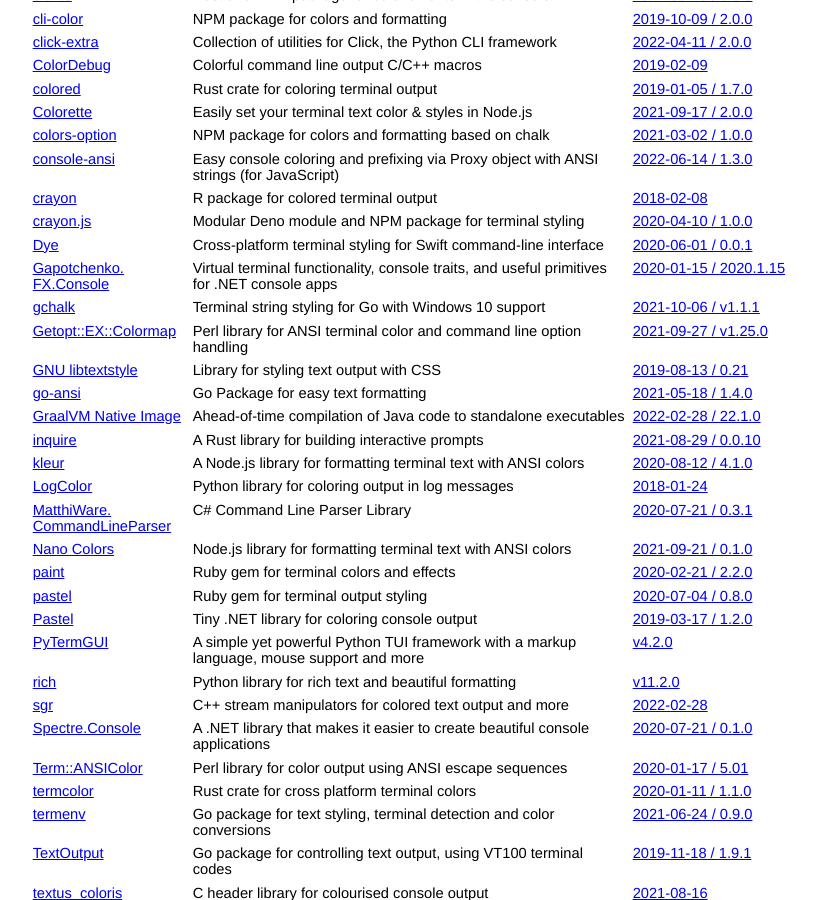
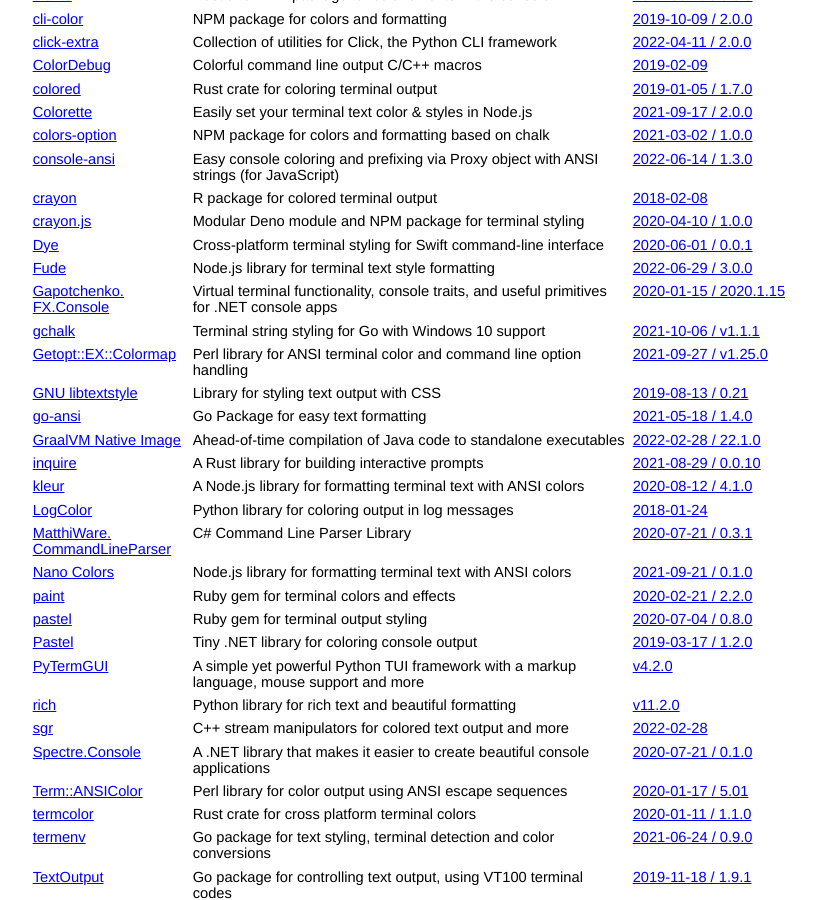
Before and after one commit to jcs/no_color, a Jekyll site: the page built from index.md, in a window 1280 px wide and 900 px high, scrolled down 1181 px. Shown: the whole window, without its empty margins (211-1027 px from the left). Built offline with Jekyll 4.4.1, drawn with Linux system fonts in a browser that asks for light colours; our own code applies the rules of GitHub Pages for plain Markdown files.

Commit message:
Add Fude (#187)

```diff
--- a/index.md
+++ b/index.md
@@ -97,6 +97,7 @@ color via `NO_COLOR`.
 | [crayon](https://github.com/r-lib/crayon) | R package for colored terminal output | [2018-02-08](https://github.com/r-lib/crayon/commit/700800135d04408bf1c99426b3fec9a4073b8a97) |
 | [crayon.js](https://github.com/crayon-js/crayon) | Modular Deno module and NPM package for terminal styling | [2020-04-10 / 1.0.0](https://github.com/crayon-js/crayon/commit/c7f8b1c4a1acecd93592bd330c04da70c0dc7051) |
 | [Dye](https://github.com/dduan/Dye) | Cross-platform terminal styling for Swift command-line interface | [2020-06-01 / 0.0.1](https://github.com/dduan/Dye/releases/tag/0.0.1) |
+| [Fude](https://github.com/msanguineti/fude) | Node.js library for terminal text style formatting | [2022-06-29 / 3.0.0](https://github.com/msanguineti/fude/releases/tag/v3.0.0) |
 | [Gapotchenko. FX.Console](https://github.com/gapotchenko/Gapotchenko.FX/tree/master/Source/Gapotchenko.FX.Console) | Virtual terminal functionality, console traits, and useful primitives for .NET console apps | [2020-01-15 / 2020.1.15](https://github.com/gapotchenko/Gapotchenko.FX/releases/tag/v2020.1.15) |
 | [gchalk](https://github.com/jwalton/gchalk) | Terminal string styling for Go with Windows 10 support | [2021-10-06 / v1.1.1](https://github.com/jwalton/gchalk/commit/f82cbdf7a0a48be8a91f9da03a253a7e47b5e40d) |
 | [Getopt::EX::Colormap](https://metacpan.org/release/Getopt-EX) | Perl library for ANSI terminal color and command line option handling | [2021-09-27 / v1.25.0](https://metacpan.org/changes/release/UTASHIRO/Getopt-EX-v1.25.0)
```
